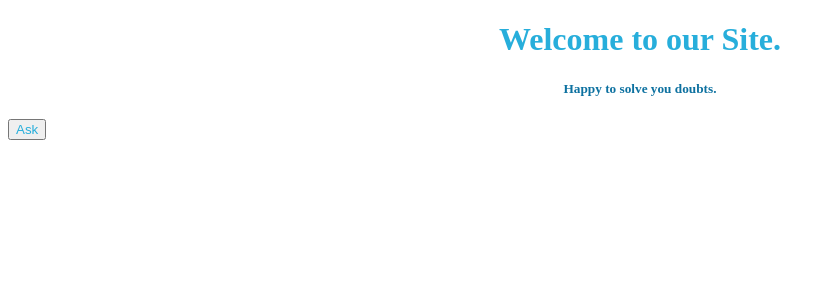
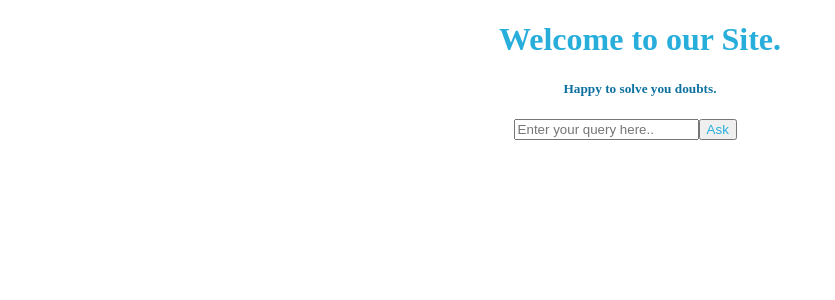
Before and after one commit to CPatgithub/22-FEB---IMPORT-EXPORT-REACT---ASSIGNMENT, a React app: page / in a window 1280 px wide. Shown: the top 300 px of the page, without its empty margins (0-835 px from the left). Built offline with nearby package versions, Linux system fonts and the light colour scheme.

Commit message:
Update App.js

```diff
--- a/src/components/App.js
+++ b/src/components/App.js
@@ -1,21 +1,18 @@
 import React, { Component, useState } from "react";
-
-import SubmitButton from './SubmitButton.js';
-import SubHeading from './SubHeading.js';
-import inputQuerry from './InputQuery.js';
-import Heading from './Heading.js';
-
 import '../styles/App.css';
+import Heading from './Heading';
+import SubHeading from './SubHeading';
+import InputQuery from './InputQuery';
+import SubmitButton from './SubmitButton';
 
 const App = () => {
   return (
     <div id="main">
       < Heading/>
-    < SubHeading/>
-      < inputQuerry/>
+      < SubHeading/>
+      < InputQuery/>
       < SubmitButton/>
     </div>
   )
 }
-
 export default App;
```
